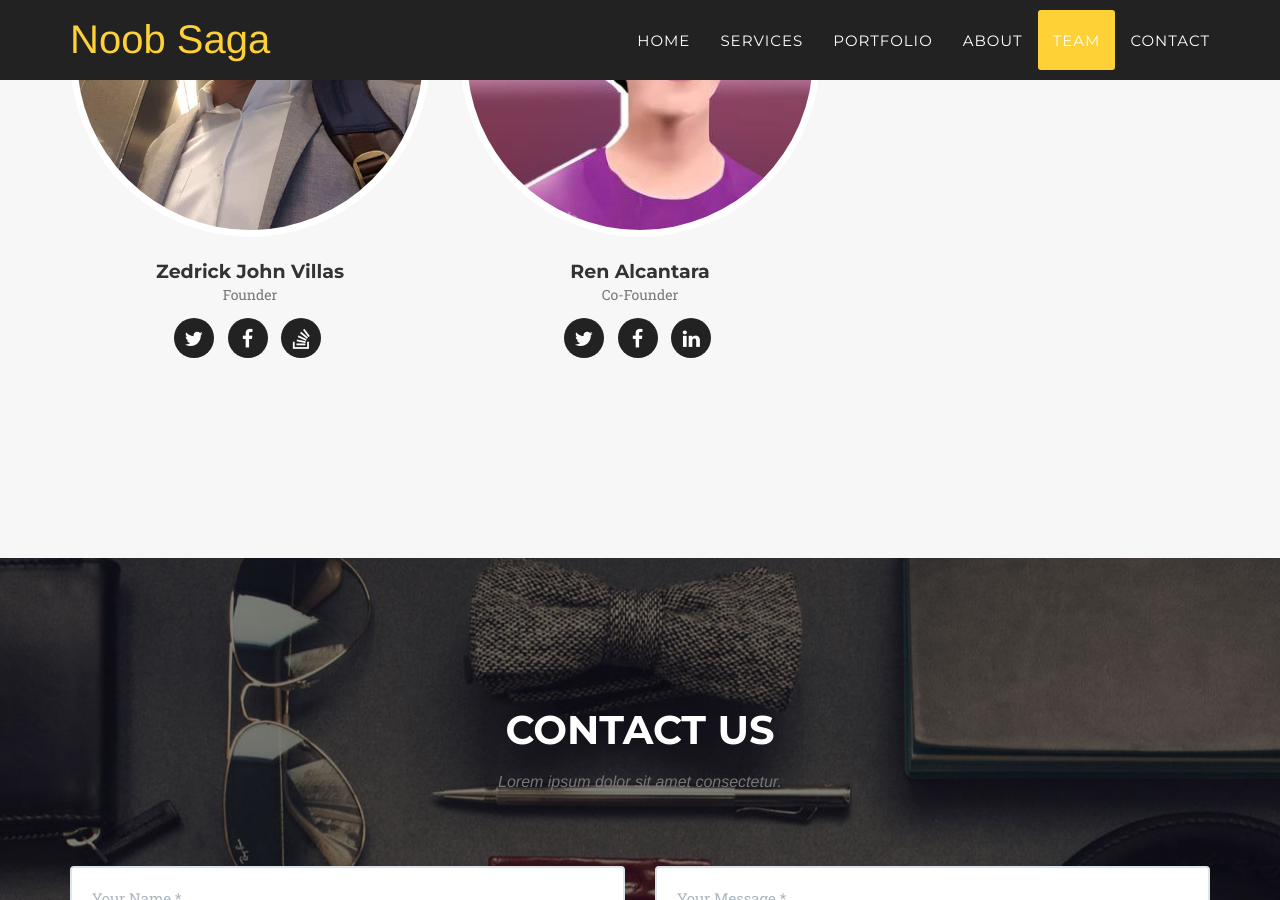
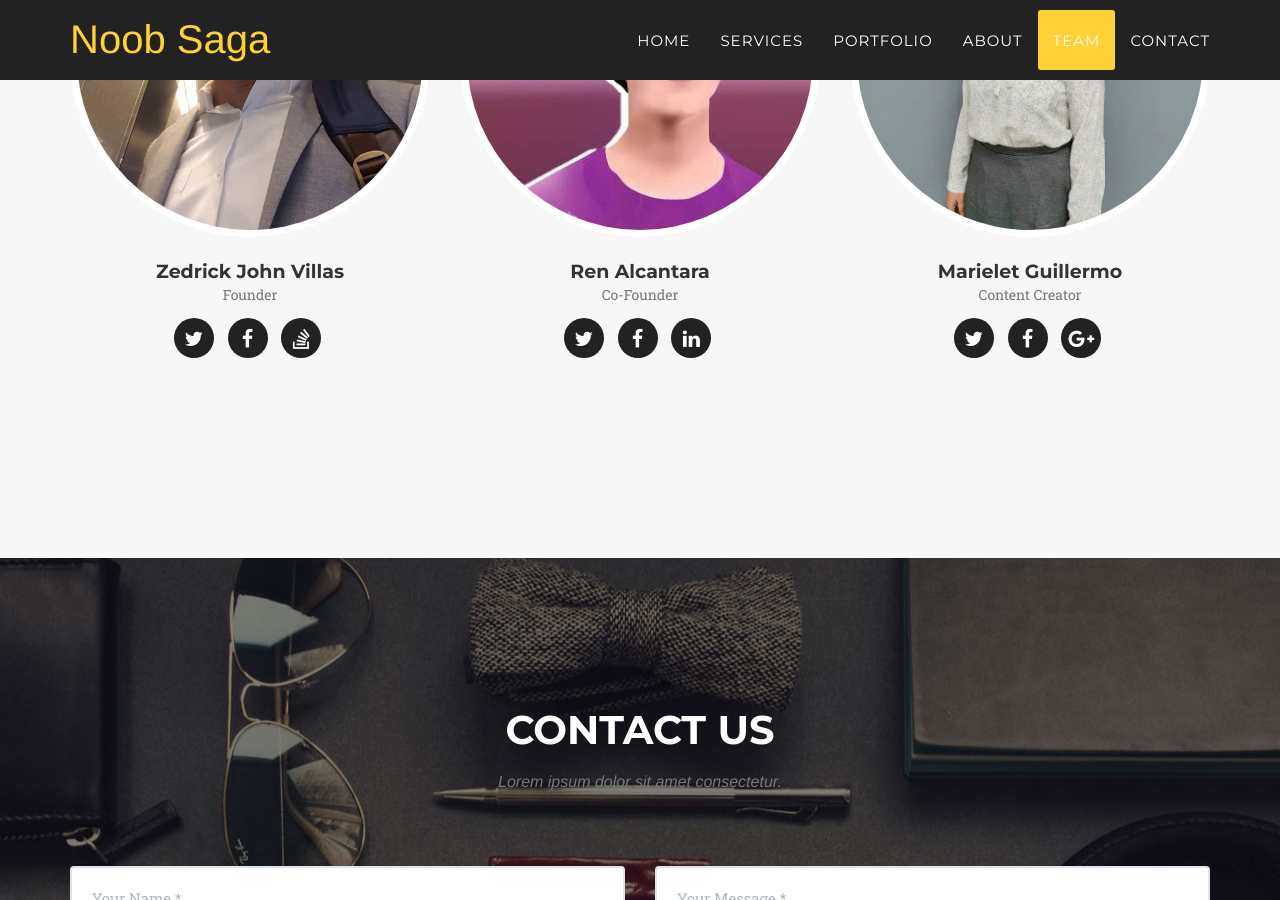
Before and after one commit to zedrickvillas/noobsaga, a Jekyll site: the page built from index.html, in a window 1280 px wide and 900 px high, scrolled down 3938 px. Built offline with Jekyll 4.4.1, drawn with Linux system fonts in a browser that asks for light colours; some web fonts are replaced.

```diff
--- a/_config.yml
+++ b/_config.yml
@@ -30,16 +30,16 @@ people:
       - title: linkedin
         url: #
 
-  #- name: Myke Cedar Vasquez
-  #  pic: myke
-  #  position: Founder
-  #  social:
-  #    - title: twitter
-  #      url: #
-  #    - title: facebook
-  #      url: #
-  #    - title: google-plus
-  #      url: #
+  - name: Marielet Guillermo
+    pic: let
+    position: Content Creator
+    social:
+      - title: twitter
+        url: #
+      - title: facebook
+        url: #
+      - title: google-plus
+        url: #
 
 # Social networks usernames (many more available: google-plus, flickr, dribbble, pinterest, instagram, tumblr, linkedin, etc.)
 social:
```
Also changed, not shown: img/team/let.jpg (added), 6 other files.
